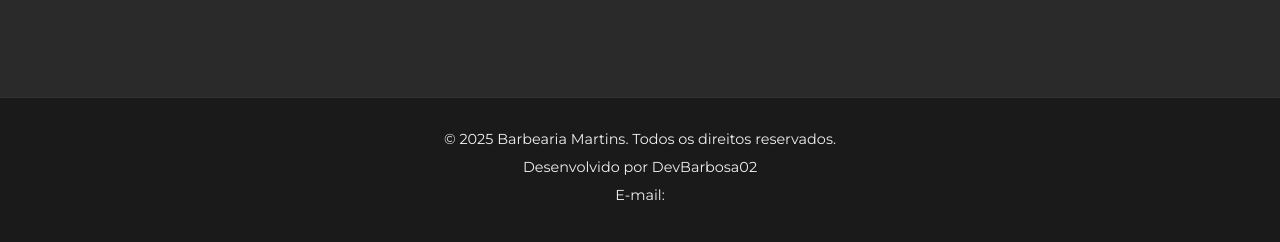
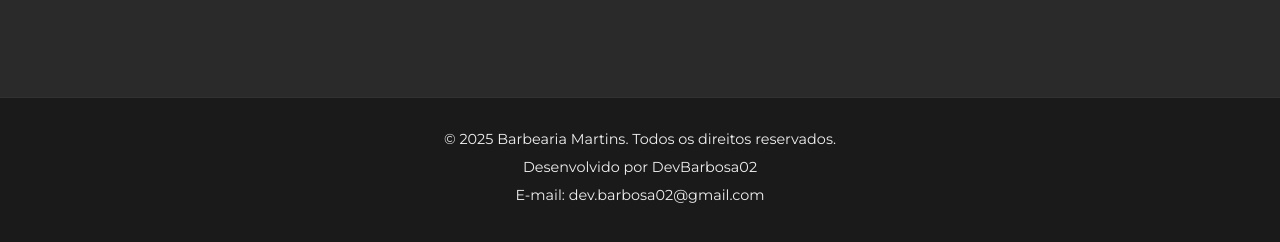
Before and after one commit to MarcoDev0212/barber-shop, a plain HTML site: page index.html in a window 1280 px wide. Shown: the part 5614-5856 px from the top of the page. Drawn offline with nearby package versions, Linux system fonts and the light colour scheme.

Commit message:
Update index.html
Inserido o email do dev

```diff
--- a/index.html
+++ b/index.html
@@ -3,7 +3,7 @@
 <head>
     <meta charset="UTF-8">
     <meta name="viewport" content="width=device-width, initial-scale=1.0">
-    <title>Barbearia Martins - Estilo e Tradição em Cada Corte</title>
+    <title>Barbearia Martins</title>
     <link rel="icon" href="https://raw.githubusercontent.com/google-gemini/gemini-assets/main/image_ed655e.jpg" type="image/jpeg">
     <link href="https://fonts.googleapis.com/css2?family=Playfair+Display:wght@700&family=Montserrat:wght@400;600&display=swap" rel="stylesheet">
 
@@ -789,7 +789,7 @@
         <div class="container">
             <p>© 2025 Barbearia Martins. Todos os direitos reservados.</p>
             <p>Desenvolvido por DevBarbosa02</p>
-            <p>E-mail: </p>
+            <p>E-mail: dev.barbosa02@gmail.com</p>
         </div>
     </footer>
 
```
